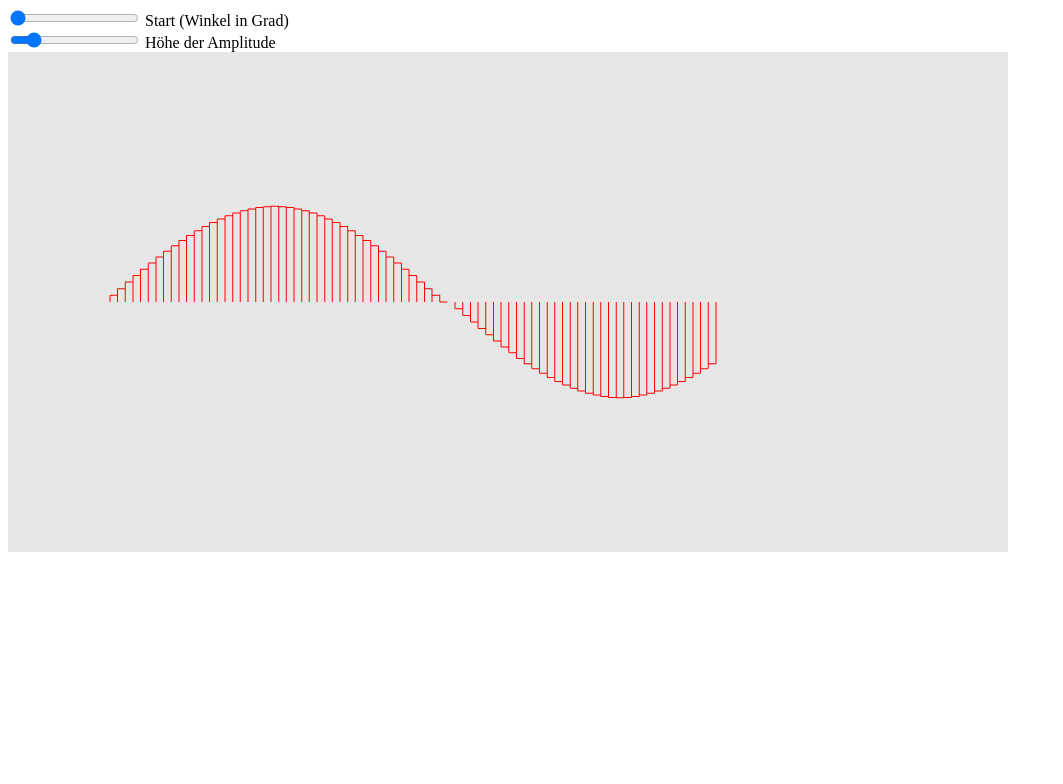
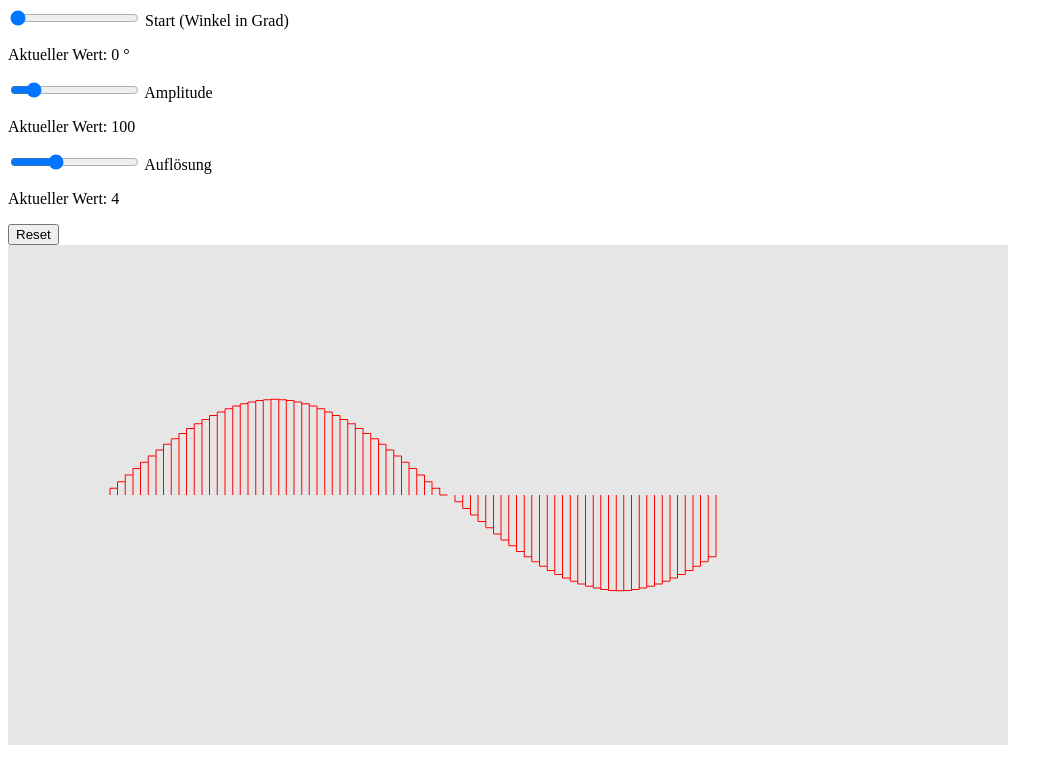
Before and after one commit to ChristianKitte/GvtInteractiveSinusWave, a plain HTML site: page Index.html in a window 1280 px wide. Shown: the whole page, without its empty margins (0-1063 px from the left). Drawn offline with Linux system fonts and the light colour scheme.

Commit message:
Sinuskurve optimiert, Bug in Ausgabe behoben (falsche Bridge), zusätzliche Steuerung Auflösung

```diff
--- a/Index.html
+++ b/Index.html
@@ -11,14 +11,25 @@
 <div id="configuration">
     <div>
         <input class="form-range" type="range" id="degree" name="degree" min="0" max="360" value="0"
-               step="1">
+               step="1.0">
         <label class="form-label" for="degree">Start (Winkel in Grad)</label>
+        <p id=value-degree>Aktueller Wert: </p>
     </div>
 
     <div>
         <input class="form-range" type="range" id="amplitude" name="amplitude" min="50" max="400" value="100"
                step="0.5">
-        <label class="form-label" for="amplitude">Höhe der Amplitude</label>
+        <label class="form-label" for="amplitude">Amplitude</label>
+        <p id="value-amplitude">Aktueller Wert: </p>
+    </div>
+    <div>
+        <input class="form-range" type="range" id="resolution" name="resolution" min="1" max="10" value="4"
+               step="1.0">
+        <label class="form-label" for="resolution">Auflösung</label>
+        <p id="value-resolution">Aktueller Wert: </p>
+    </div>
+    <div>
+        <button type="button" id="reset">Reset</button>
     </div>
 </div>
 
--- a/script/main.js
+++ b/script/main.js
@@ -9,17 +9,34 @@ var gl = getContext(0.9, 0.9, 0.9, 1);
  */
 var prog;
 
+var a = document.getElementById("value-degree");
+var b = document.getElementById("value-amplitude");
+var c = document.getElementById("value-resolution");
+
 /**
- * Hält den aktuellen Startwert der Sinuskurve
+ * Hält den anfänglichen Startwert der Sinuskurve beim Start
  * @type {number} Der Startwert
  */
 var start_val = 0.0; // ==> StartWert
+
+/**
+ * Hält den aktuellen Startwert, de im Verlauf der Ausgabe immer weiter
+ * anwächst.
+ * @type {number} Der aktuelle Startwert
+ */
+var curentStart_val = 0.0; // ==> StartWert
 
 /**
  * Hält den aktuellen Wert zur Skalierung der Amplitude
  * @type {number} Der Skalierungswert
  */
 var y_scale = 100; // ==> Amplitude
+
+/**
+ * Hält die aktuelle Auflösung (Wird durch Distanz bestimmt)
+ * @type {number} Die Auflösung
+ */
+var resolution = 4; // ==> Amplitude
 
 /**
  * Array, das die aktuellen Vertices hält
@@ -82,30 +99,60 @@ document.getElementById("amplitude").oninput = () => {
 }
 
 /**
+ * Setzt den Wert für die Auflösung (float) der Sinuskurve und
+ * initiiert das Neuzeichnen
+ */
+document.getElementById("resolution").oninput = () => {
+    resolution = parseFloat(document.getElementById("resolution").value);
+    RefreshWave();
+}
+
+/**
+ * Ladet die Seite neu und refreshed die Anwendung
+ */
+document.getElementById("reset").onclick = () => {
+    window.location.reload();
+}
+
+/**
  * Baut ein Vertices Array auf Basis der Vorgabewerte
  * @returns {Float32Array|*}
  */
 function getVerticesPointsArray() {
-    var distance = 4; // ==> Zoom
+    var distance = resolution; // ==> Zoom
     var x_pos = 1;
     var y_pos = 0;
 
     var lastAmplitude = 0
     var bridgeToRight = true;
 
+    curentStart_val = start_val;
+
     vertices = new Float32Array([]);
 
+    a.innerText = "Aktueller Wert: " + start_val.toString() + " °";
+    b.innerText = "Aktueller Wert: " + y_scale.toString();
+    c.innerText = "Aktueller Wert: " + resolution.toString();
+
     for (let i = 1.0; i < 81; i++) {
-        start_val = start_val + 4.0;
+        curentStart_val = curentStart_val + distance;
 
-        let radians = start_val * Math.PI / 180.0;
+        let radians = curentStart_val * Math.PI / 180.0;
         y_pos = Math.sin(radians) * y_scale;
 
-        if (y_pos > 0) {
-            bridgeToRight = lastAmplitude < y_pos;
-        } else if (y_pos < 0) {
-            bridgeToRight = lastAmplitude > y_pos;
+        let nextRadians = (curentStart_val + distance) * Math.PI / 180.0;
+        let nextY_pos = Math.sin(nextRadians) * y_scale;
+
+        if (y_pos < nextY_pos && y_pos > 0) {
+            bridgeToRight = true;
+        } else if (y_pos > nextY_pos && y_pos > 0) {
+            bridgeToRight = false;
+        } else if (y_pos < nextY_pos && y_pos < 0) {
+            bridgeToRight = false;
+        } else if (y_pos > nextY_pos && y_pos < 0) {
+            bridgeToRight = true;
         }
+
         lastAmplitude = y_pos;
 
         // Add start Point 1th line
@@ -115,7 +162,10 @@ function getVerticesPointsArray() {
         push(x_pos);
         push(y_pos);
 
-        if (y_pos > 0) {
+        console.log(curentStart_val);
+        console.log(start_val);
+        console.log("__");
+
         if (bridgeToRight) {
             //Add start Point 2th line
             push(x_pos);
@@ -130,23 +180,6 @@ function getVerticesPointsArray() {
             //Add end Point 2th line
             push((x_pos) - distance);
             push(y_pos);
-            }
-        } else if (y_pos < 0) {
-            if (bridgeToRight) {
-                //Add start Point 2th line
-                push(x_pos);
-                push(y_pos);
-                //Add end Point 2th line
-                push((x_pos) + distance);
-                push(y_pos);
-            } else {
-                //Add start Point 2th line
-                push(x_pos);
-                push(y_pos);
-                //Add end Point 2th line
-                push((x_pos) - distance);
-                push(y_pos);
-            }
         }
 
         x_pos = (x_pos) + distance;
```
Lines whose indentation alone changed are shown as unchanged.
